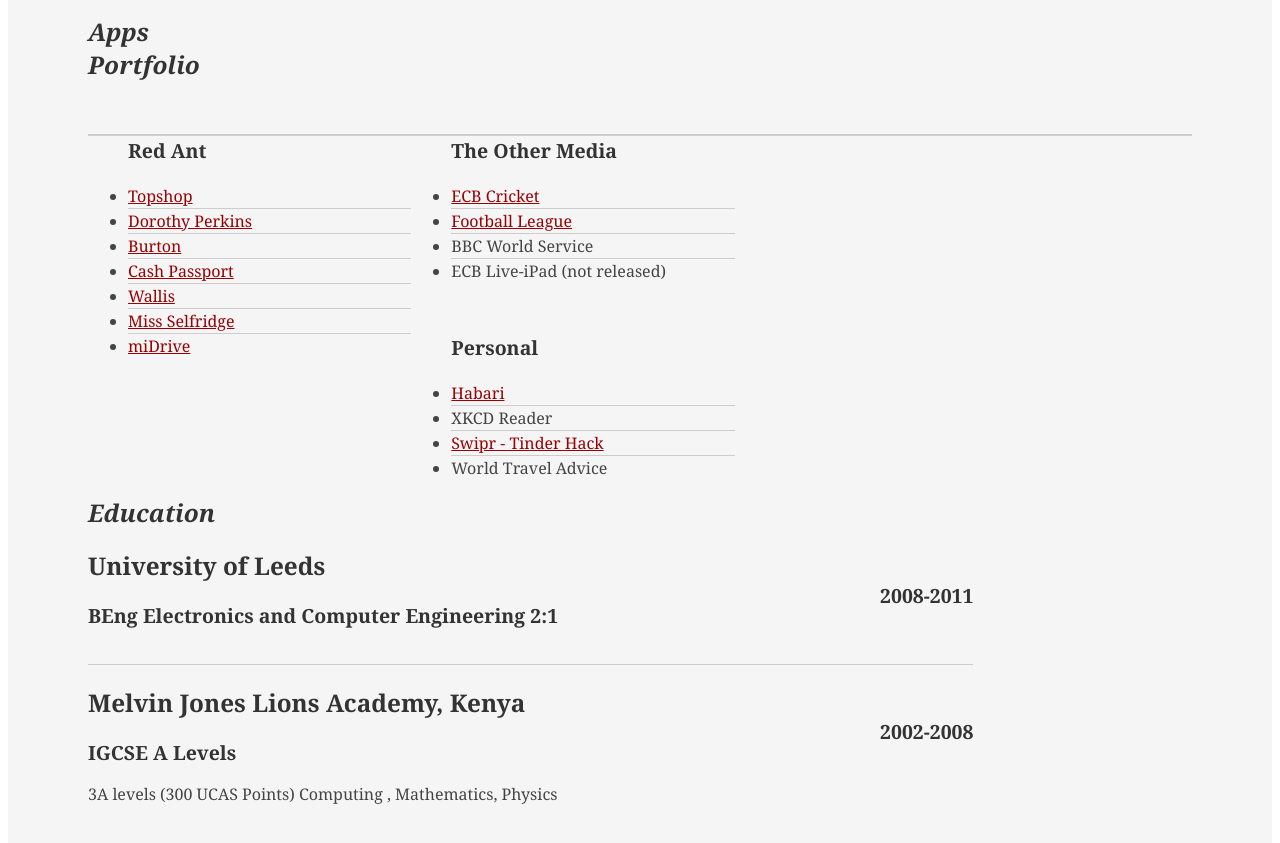
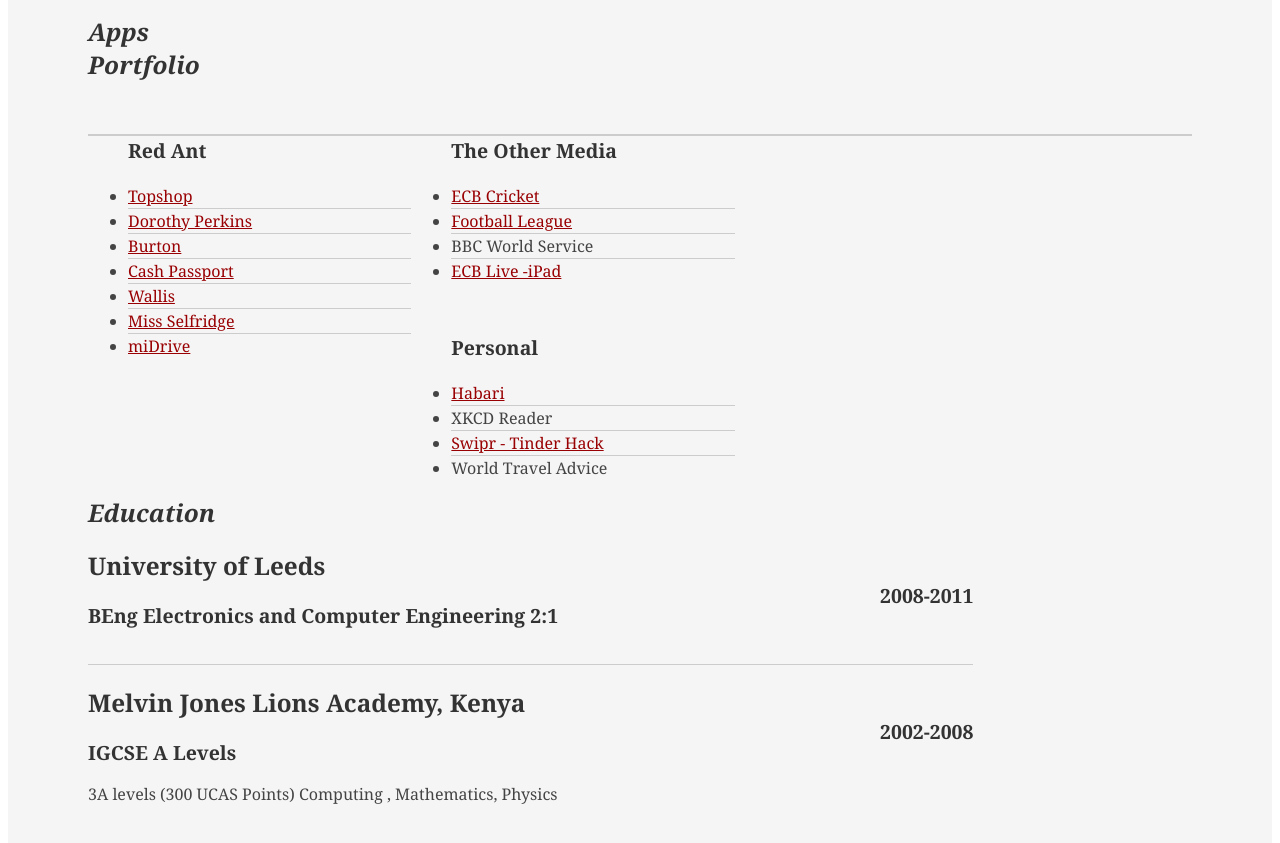
Before and after one commit to edwinbosire/edwinbosire.github.io, a Jekyll site: the page resume.html, which Jekyll copies as it is, in a window 1280 px wide and 900 px high, scrolled down 2204 px. Shown: the top 843 px of the window. Built offline with Jekyll 4.4.1, drawn with Linux system fonts in a browser that asks for light colours; a style sheet for code colours, icons or effects is not loaded.

Commit message:
Update resume

```diff
--- a/resume.html
+++ b/resume.html
@@ -163,7 +163,7 @@
 								<li><a href="">ECB Cricket</a></li>
 								<li><a href="">Football League</a></li>
 								<li>BBC World Service</li>
-								<li class="last">ECB Live-iPad (not released)</li>
+								<li class="last"><a href="https://itunes.apple.com/gb/app/ecb-cricket-live/id898318883?mt=8">ECB Live -iPad</a></li>
 							</ul>
 
 							<ul class="portfolio">
```
